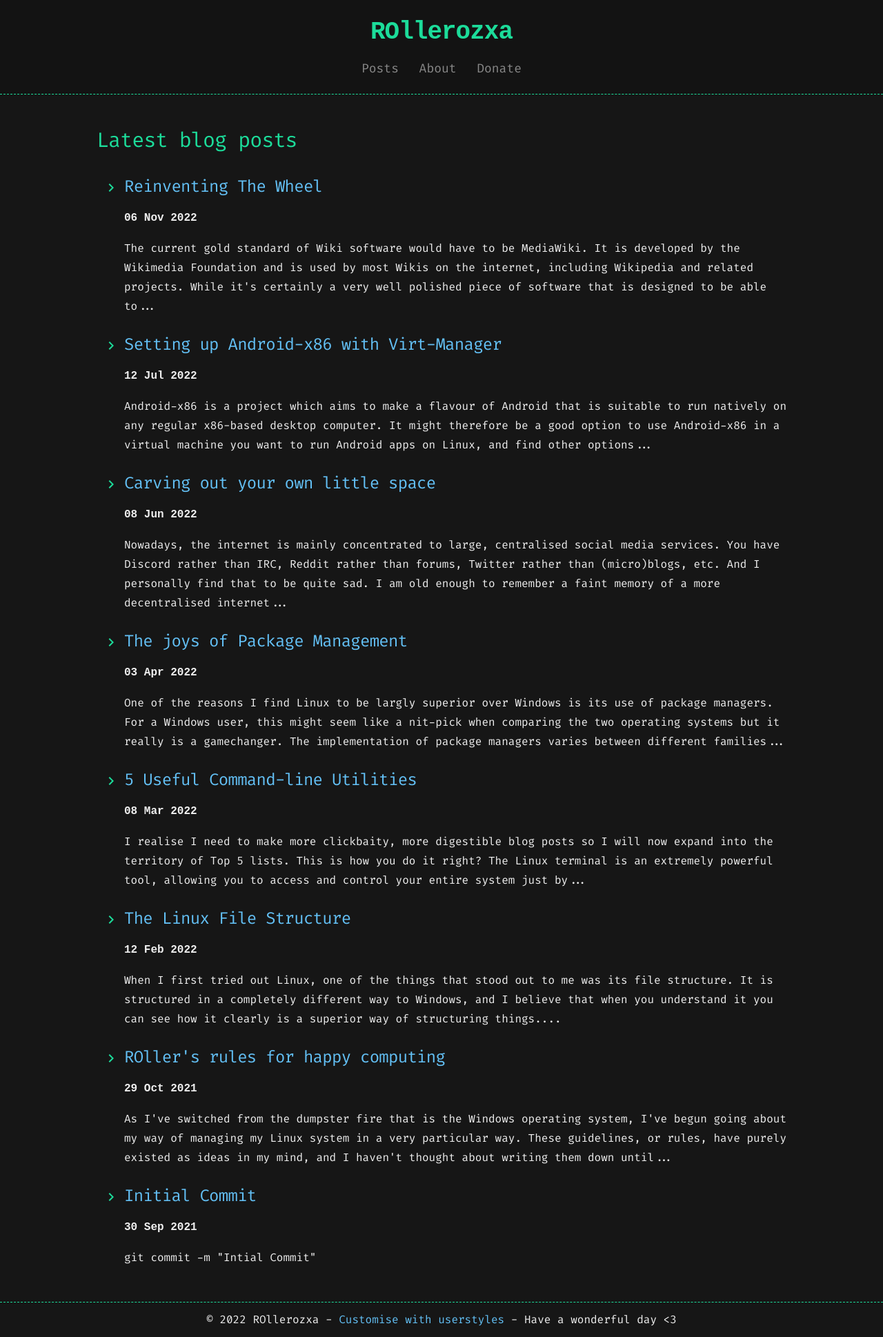
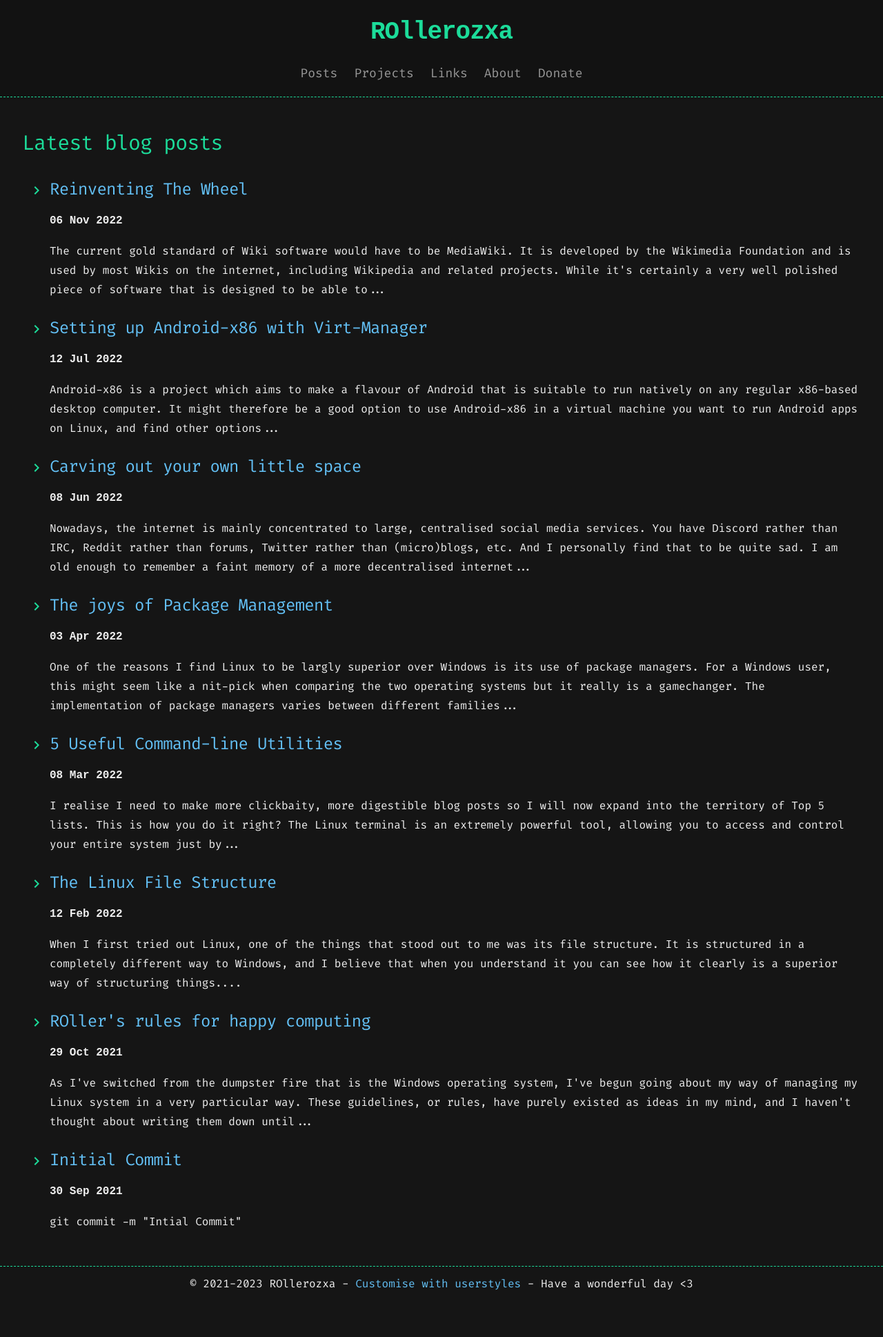
Before and after one commit to rollerozxa/voxelmanip.se, a Jekyll site: the page built from index.html, in a window 1280 px wide. Shown: the whole page at 69% size. Built offline with Jekyll 4.4.1, drawn with Linux system fonts in a browser that asks for light colours; some web fonts are replaced; the list of posts is cut into pages by our own code; after the commit the page ends 1886 px from its top, so only the background shows below that.

Commit message:
Style fixes, expand max-width

```diff
--- a/_layouts/default.html
+++ b/_layouts/default.html
@@ -16,9 +16,9 @@
 		<header>
 			<div class="title"><a href="/">{{ site.title }}</a></div>
 			<div class="links">
-				<span><a href="/posts/">Posts</a></span>
-				<span><a href="/about/">About</a></span>
-				<span><a href="/donate/">Donate</a></span>
+				{%- for link in site.data.headerlinks -%}
+					<a href="{{ link.url }}">{{ link.title }}</a>
+				{%- endfor -%}
 			</div>
 		</header>
 
@@ -44,7 +44,7 @@
 	{%- endif -%}
 
 	<footer>
-		&copy; 2022 ROllerozxa - <a href="/userstyles/">Customise with userstyles</a> - Have a wonderful day &lt;3
+		&copy; 2021-2023 ROllerozxa - <a href="/userstyles/">Customise with userstyles</a> - Have a wonderful day &lt;3
 	</footer>
 
 	{% comment %}Thing for mastodon verification{% endcomment %}
--- a/_sass/base.scss
+++ b/_sass/base.scss
@@ -1,11 +1,12 @@
 @import "rouge-dracula";
 @import "fira-code";
 
-$body-background: #161616;
+$body-background: #151515;
 $body-foreground: #efefef;
 $header: #1cdc9a;
 $blockquote-color: #aaa;
 $blockquote-border: #666;
+$headerlink: #979797;
 
 body {
 	margin: 0;
@@ -23,8 +24,8 @@ body, p, li {
 /// General & 'Reset' Stuff \\\
 
 .container {
-	width: 90%;
-	max-width: 1000px;
+	width: 95%;
+	max-width: 1280px;
 	margin: 0 auto;
 }
 
@@ -44,7 +45,7 @@ h1, h2, h3, h4, h5, h6 {
 header {
 	background: rgba(0, 0, 0, 0.15);
 	border-bottom: 1px dashed $header;
-	padding: 20px;
+	padding: 20px 20px 10px;
 	margin: 0 0 40px 0;
 
 	.title {
@@ -67,20 +68,16 @@ header {
 
 	.links {
 		text-align: center;
-		font-weight: bold;
 
-		span {
-			display: inline;
-			font-weight: 500;
-			margin: 10px;
+		a {
+			display: inline-block;
+			margin: 2px 7px;
+			padding: 5px;
 			font-size: 18px;
+			color: $headerlink;
 
-			a {
-				color: #888;
-
-				&:hover {
-					color: #aaa;
-				}
+			&:hover {
+				color: lighten($headerlink, 15%);
 			}
 		}
 	}
```
Also changed, not shown: _data/headerlinks.yml (added, +10 -0 lines), donate.md (+2 -2 lines).
